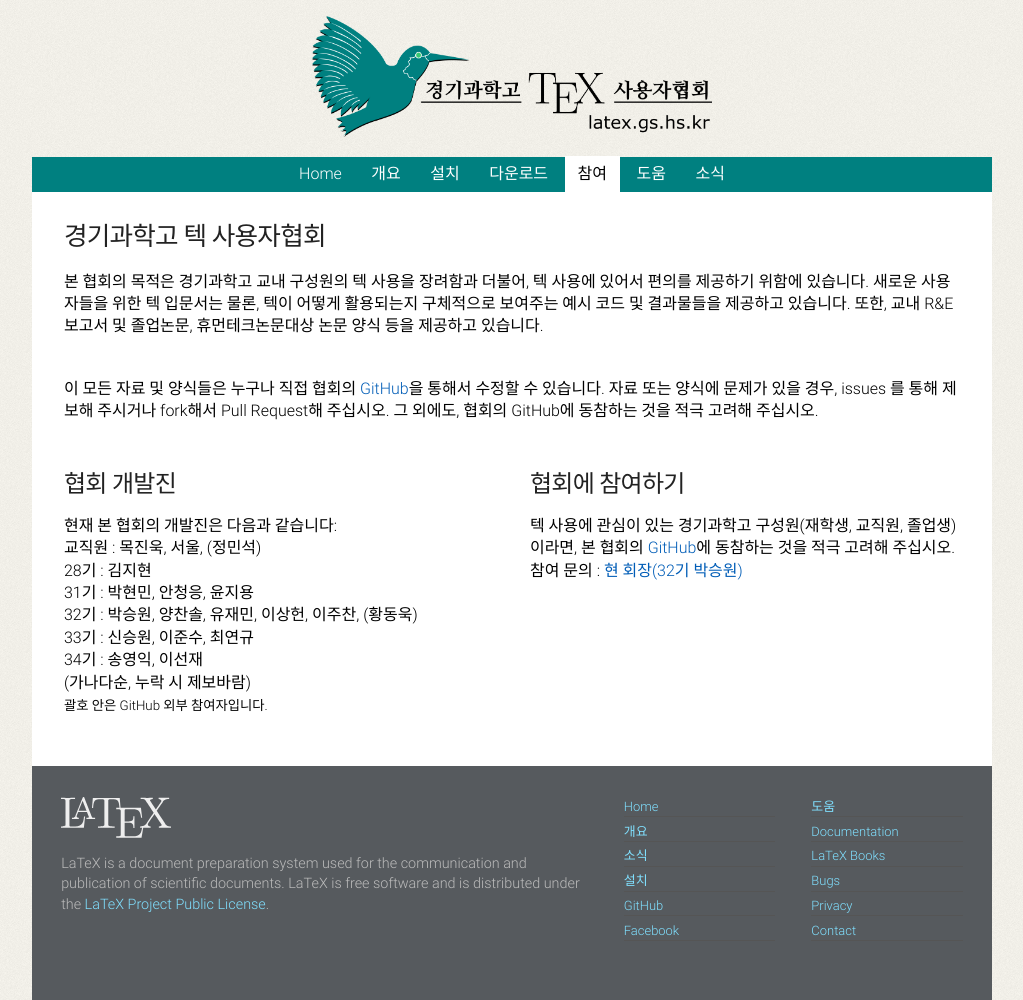
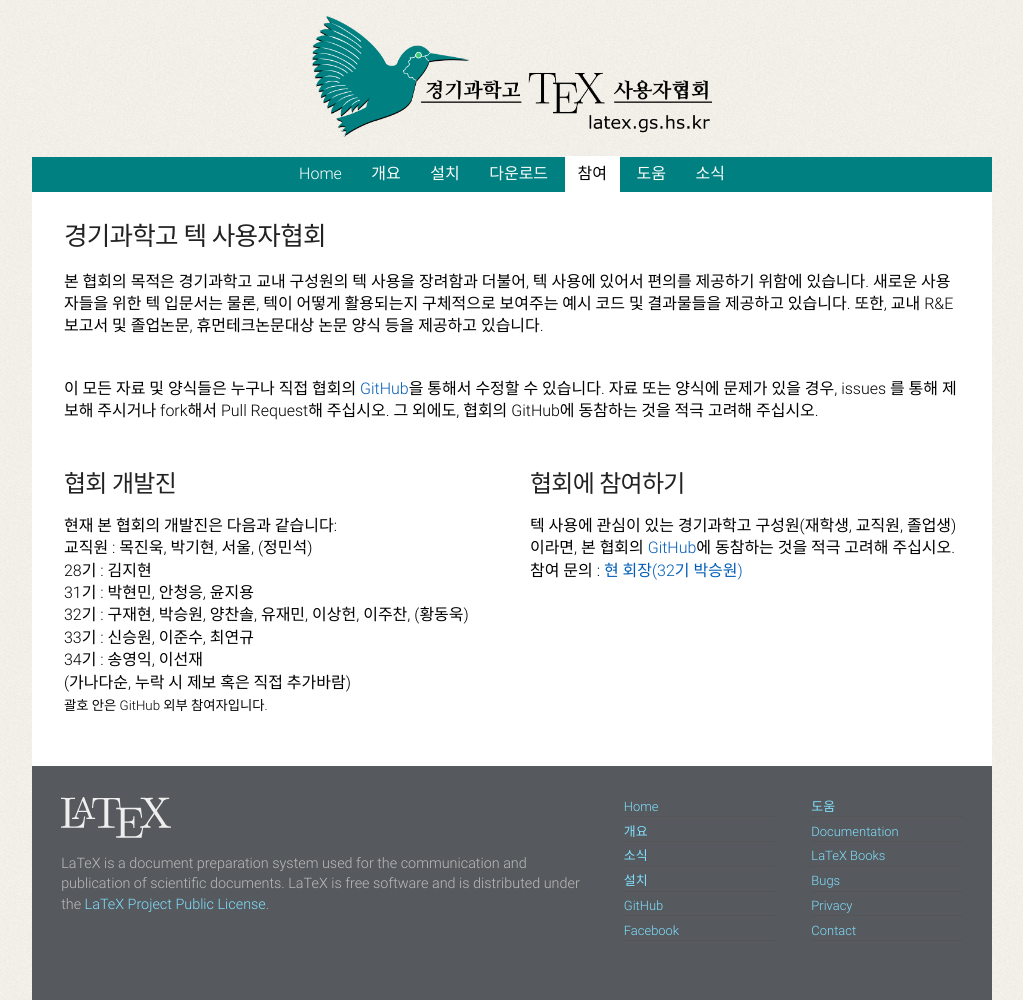
Before and after one commit to gshstexsociety/gshstexsociety.github.io, a Jekyll site: the page built from 참여/index.md, in a window 1280 px wide. Shown: the whole page, without its empty margins (128-1151 px from the left). Built offline with Jekyll 4.4.1, drawn with Linux system fonts in a browser that asks for light colours; comment, search, counter and statistics services are not loaded.

Commit message:
개발진 명단 추가

```diff
--- a/참여/index.md
+++ b/참여/index.md
@@ -21,19 +21,19 @@ permalink: /참여/
     <h2>협회 개발진</h2>
     <p>현재 본 협회의 개발진은 다음과 같습니다:
     <br>
-    교직원 : 목진욱, 서울, (정민석)
+    교직원 : 목진욱, 박기현, 서울, (정민석)
     <br>
     28기 : 김지현
     <br>
     31기 : 박현민, 안청응, 윤지용
     <br>
-    32기 : 박승원, 양찬솔, 유재민, 이상헌, 이주찬, (황동욱)
+    32기 : 구재현, 박승원, 양찬솔, 유재민, 이상헌, 이주찬, (황동욱)
     <br>
     33기 : 신승원, 이준수, 최연규
     <br>
     34기 : 송영익, 이선재
     <br>
-    (가나다순, 누락 시 제보바람)
+    (가나다순, 누락 시 제보 혹은 직접 추가바람)
     <br>
     <small>괄호 안은 GitHub 외부 참여자입니다.</small>
     </p>
```
